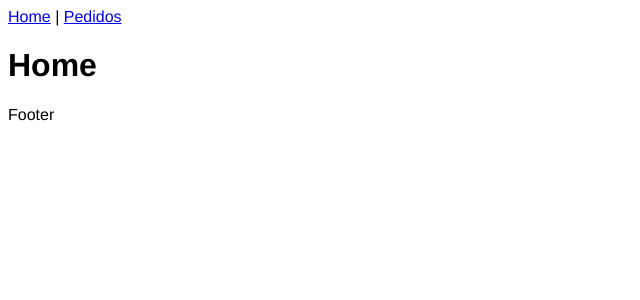
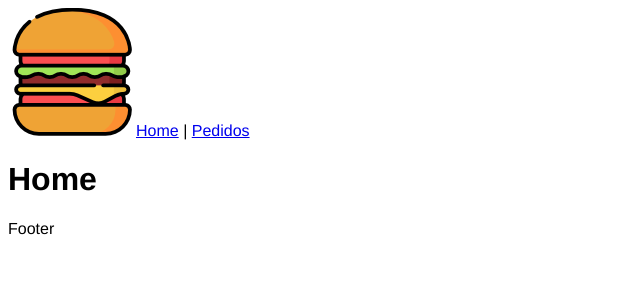
Before and after one commit to Jeanll7/vue-food, a Vue app: page / in a window 1280 px wide. Shown: the top 300 px of the page, without its empty margins (0-640 px from the left). Built offline with nearby package versions, Linux system fonts and the light colour scheme.

Commit message:
link img

```diff
--- a/src/App.vue
+++ b/src/App.vue
@@ -1,5 +1,5 @@
 <template>
-  <Navbar />
+  <Navbar :logo="logo_src" :alt="app_name" />
   <router-view />
   <Footer />
 </template>
@@ -13,6 +13,12 @@
     Navbar,
     Footer,
   },
+  data() {
+    return {
+      logo_src: "/img/logo.png",
+      app_name: "Make Your Burger",
+    };
+  },
 };
 </script>
 
--- a/src/components/Navbar.vue
+++ b/src/components/Navbar.vue
@@ -1,7 +1,7 @@
 <template>
   <div id="nav">
     <router-link to="/">
-      <img src="" id="logo" />
+      <img :src="logo" :alt="alt" id="logo" />
     </router-link>
     <router-link to="/">Home</router-link> |
     <router-link to="/pedidos">Pedidos</router-link>
@@ -10,6 +10,7 @@
 <script>
 export default {
   name: "Navbar",
+  props: ["logo", "alt"],
 };
 </script>
 <style scoped></style>
```
